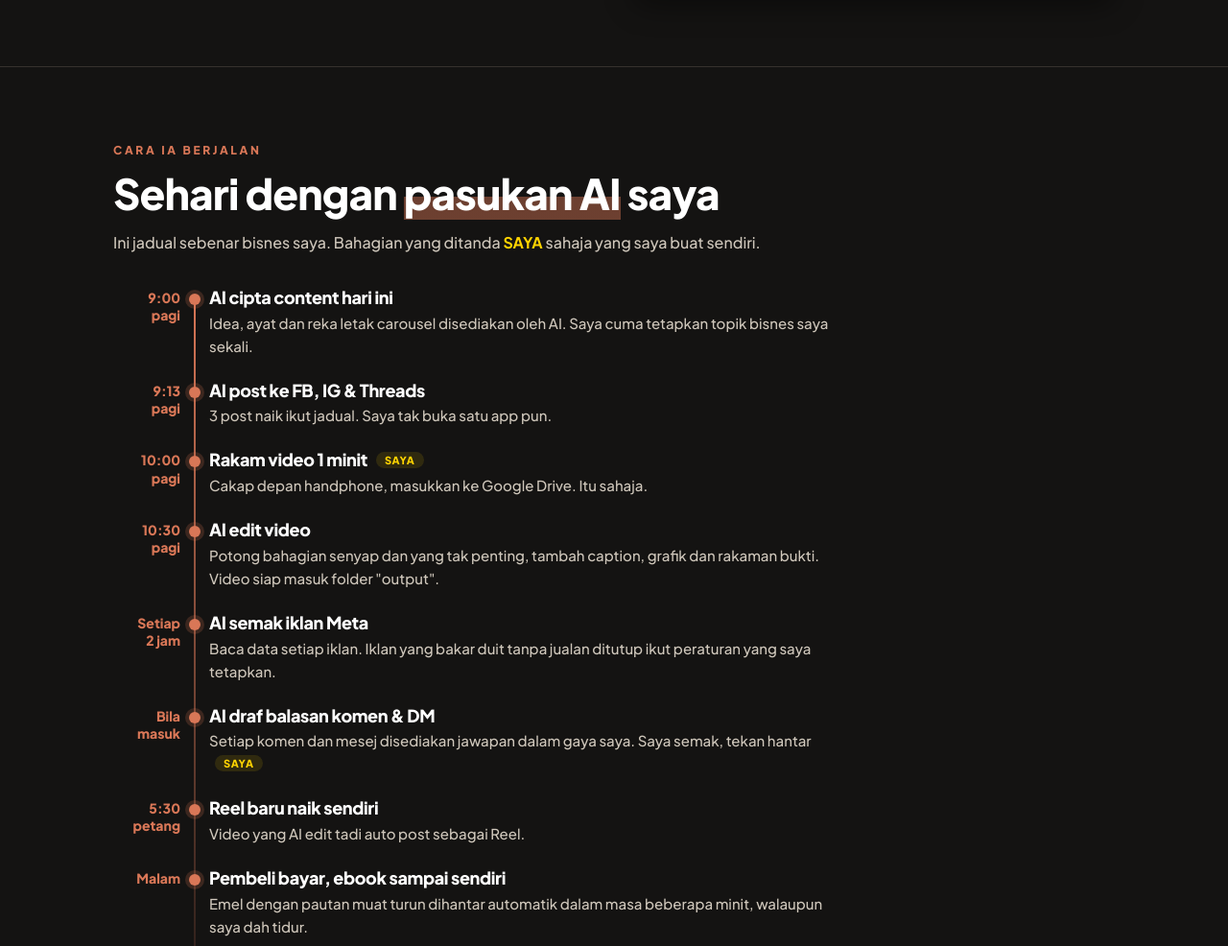
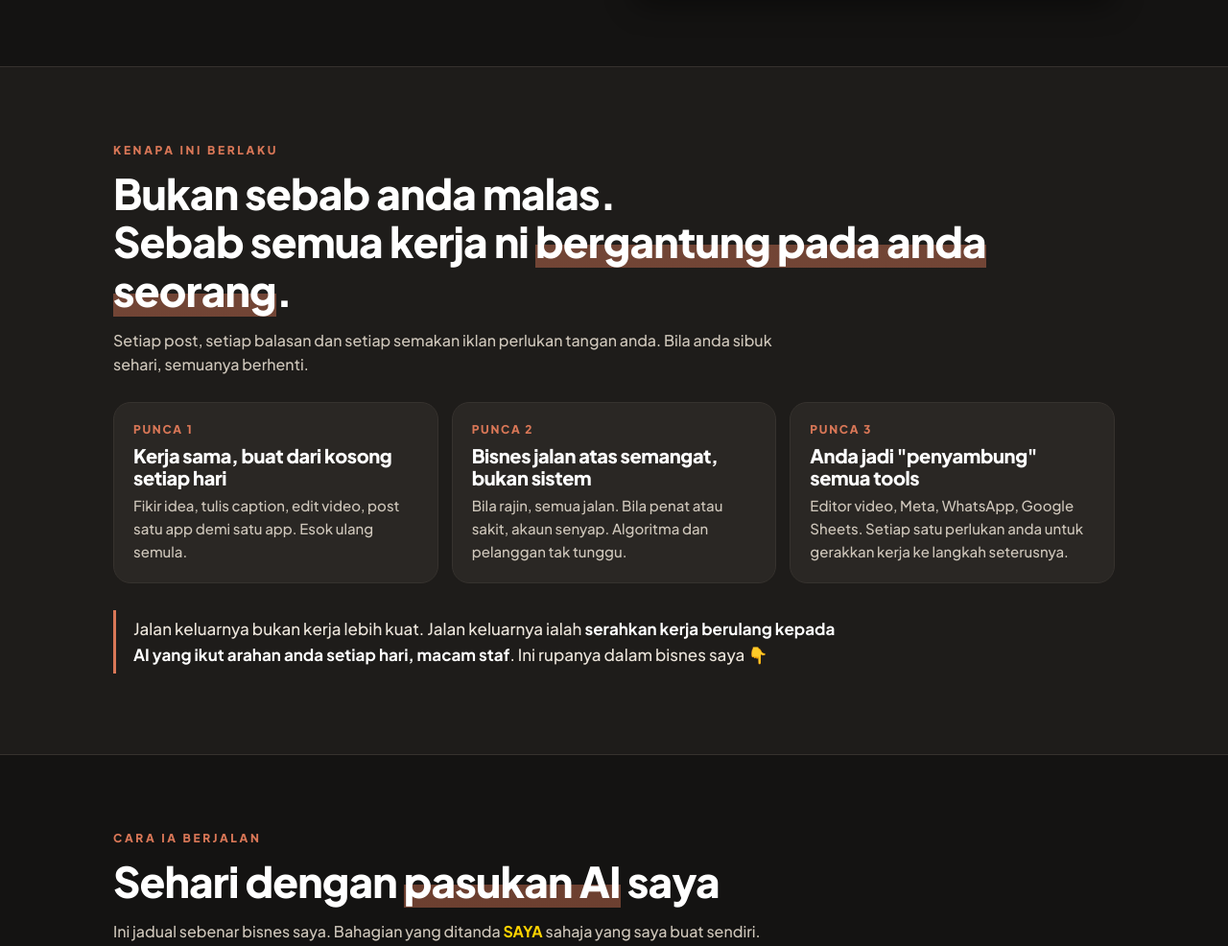
Before and after one commit to muhammadhasrul93-source/autopilot-bisnes, a plain HTML site: page index.html in a window 1280 px wide. Shown: the part 3164-4150 px from the top of the page at 96% size. Drawn offline with Linux system fonts and the light colour scheme; no server answers.

Commit message:
Tambah seksyen PUNCA (Belief Ladder: masalah -> punca -> cara kerja)
Co-Authored-By: Claude Opus 5.5 <noreply@anthropic.com>

```diff
--- a/index.html
+++ b/index.html
@@ -412,6 +412,26 @@ else h='<p style="text-align:center;color:#CFC7BB">Tick yang betul-betul awak bu
    <div class="nt">💬 14 lead baharu, draf balasan sedia <small>8:31 pg</small></div>
    <div class="nt o">✳ Claude: "Semua tugasan pagi selesai." <small>8:32 pg</small></div>
   </div>
+ </div>
+</section>
+
+<section class="punca" id="punca">
+ <style>
+ .punca{background:var(--ink2);border-top:1px solid var(--line)}
+ .punca .card .n{font:800 12px "Plus Jakarta Sans";letter-spacing:.14em;color:var(--o);margin-bottom:8px}
+ .bridge{margin-top:28px;max-width:760px;border-left:3px solid var(--o);padding:6px 0 6px 18px;font-size:17px;color:var(--tx)}
+ .bridge b{color:#fff}
+ </style>
+ <div class="wrap">
+  <span class="kick">Kenapa ini berlaku</span>
+  <h2>Bukan sebab anda malas.<br>Sebab semua kerja ni <span class="hl">bergantung pada anda seorang</span>.</h2>
+  <p style="color:#CFC7BB;max-width:720px">Setiap post, setiap balasan dan setiap semakan iklan perlukan tangan anda. Bila anda sibuk sehari, semuanya berhenti.</p>
+  <div class="cards reveal">
+   <div class="card"><div class="n">PUNCA 1</div><h3>Kerja sama, buat dari kosong setiap hari</h3><p>Fikir idea, tulis caption, edit video, post satu app demi satu app. Esok ulang semula.</p></div>
+   <div class="card"><div class="n">PUNCA 2</div><h3>Bisnes jalan atas semangat, bukan sistem</h3><p>Bila rajin, semua jalan. Bila penat atau sakit, akaun senyap. Algoritma dan pelanggan tak tunggu.</p></div>
+   <div class="card"><div class="n">PUNCA 3</div><h3>Anda jadi "penyambung" semua tools</h3><p>Editor video, Meta, WhatsApp, Google Sheets. Setiap satu perlukan anda untuk gerakkan kerja ke langkah seterusnya.</p></div>
+  </div>
+  <p class="bridge reveal">Jalan keluarnya bukan kerja lebih kuat. Jalan keluarnya ialah <b>serahkan kerja berulang kepada AI yang ikut arahan anda setiap hari, macam staf</b>. Ini rupanya dalam bisnes saya 👇</p>
  </div>
 </section>
 
```
